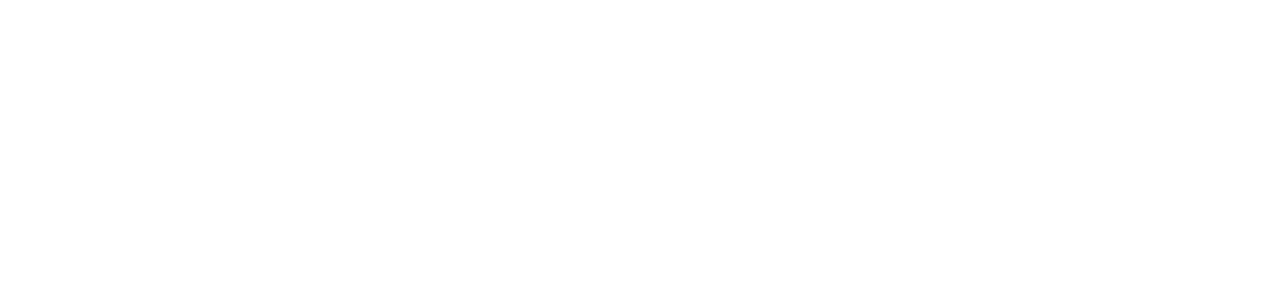
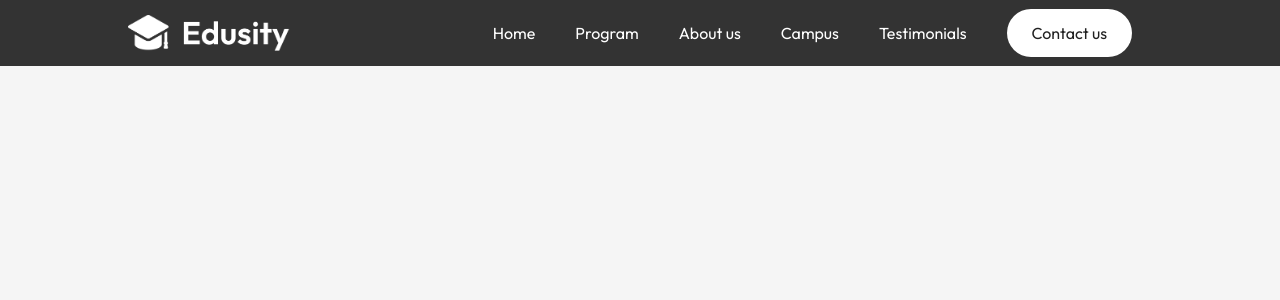
Before and after one commit to DerickMuluka/edusity, a React (Vite) app: page / in a window 1280 px wide. Shown: the top 300 px of the page. Built offline with nearby package versions, Linux system fonts and the light colour scheme.

Commit message:
add Navbar section

```diff
--- a/src/App.jsx
+++ b/src/App.jsx
@@ -1,8 +1,12 @@
 import React from 'react'
+import Navbar from './components/Navbar/Navbar'
+
 
 const App = () => {
   return (
-    <div></div>
+    <div>
+      <Navbar/>
+    </div>
   )
 }
 
--- /dev/null
+++ b/src/components/Navbar/Navbar.css
@@ -0,0 +1,27 @@
+nav
+{
+    width: 100%;
+    background: #333;
+    color: #fff;
+    padding: 4px 0;
+    position: fixed;
+    top: 0;
+    left: 0;
+    display: flex;
+    align-items: center;
+    justify-content: space-between;
+    z-index: 10;
+}
+
+.logo
+{
+    width: 180px;
+}
+
+nav ul li
+{
+    display: inline-block;
+    list-style: none;
+    margin: 5px 20px;
+    font-size: 16px;
+}
--- /dev/null
+++ b/src/components/Navbar/Navbar.jsx
@@ -0,0 +1,21 @@
+import React from 'react'
+import './Navbar.css'
+import logo from '../../assets/logo.png'
+
+const Navbar = () => {
+  return (
+    <nav className='contaner' >
+        <img src={logo} alt="" className='logo' />
+        <ul>
+            <li>Home</li>
+            <li>Program</li>
+            <li>About us</li>
+            <li>Campus</li>
+            <li>Testimonials</li>
+            <li><button className='btn'>Contact us</button></li>
+        </ul>
+    </nav>
+  )
+}
+
+export default Navbar
--- a/src/index.css
+++ b/src/index.css
@@ -0,0 +1,40 @@
+@import url('https://fonts.googleapis.com/css2?family=Outfit:wght@100..900&display=swap');
+
+*
+{
+    margin: 0;
+    padding: 0;
+    box-sizing: border-box;
+    font-family: "Outfit", sans-serif;
+}
+
+body
+{
+    background-color: #f5f5f5;
+}
+
+a
+{
+    text-decoration: none;
+    color: inherit;
+    line-height: 1;
+    cursor: pointer;
+}
+
+.contaner
+{
+    padding-left: 10%;
+    padding-right: 10%;
+}
+
+.btn
+{
+    background: #fff;
+    color: #212121;
+    padding: 14px 25px;
+    font-size: 16px;
+    border-radius: 30px;
+    cursor: pointer;
+    border: 0;
+    outline: 0;
+}
```
